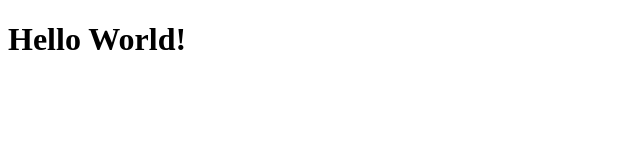
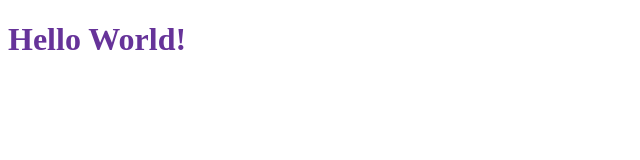
Before and after one commit to tanbir-hossen/tanbir-hossen, a plain HTML site: page index.html in a window 1280 px wide. Shown: the whole page, without its empty margins (0-640 px from the left). Drawn offline with Linux system fonts and the light colour scheme.

Commit message:
stylesheet created and some style added

```diff
--- a/index.html
+++ b/index.html
@@ -4,6 +4,7 @@
     <meta charset="UTF-8">
     <meta name="viewport" content="width=device-width, initial-scale=1.0">
     <title>Tanbir Hossen</title>
+    <link rel="stylesheet" href="style.css">
 </head>
 <body>
     <h1>Hello World!</h1>
--- /dev/null
+++ b/style.css
@@ -0,0 +1,3 @@
+h1 {
+    color: rebeccapurple;
+}
```
